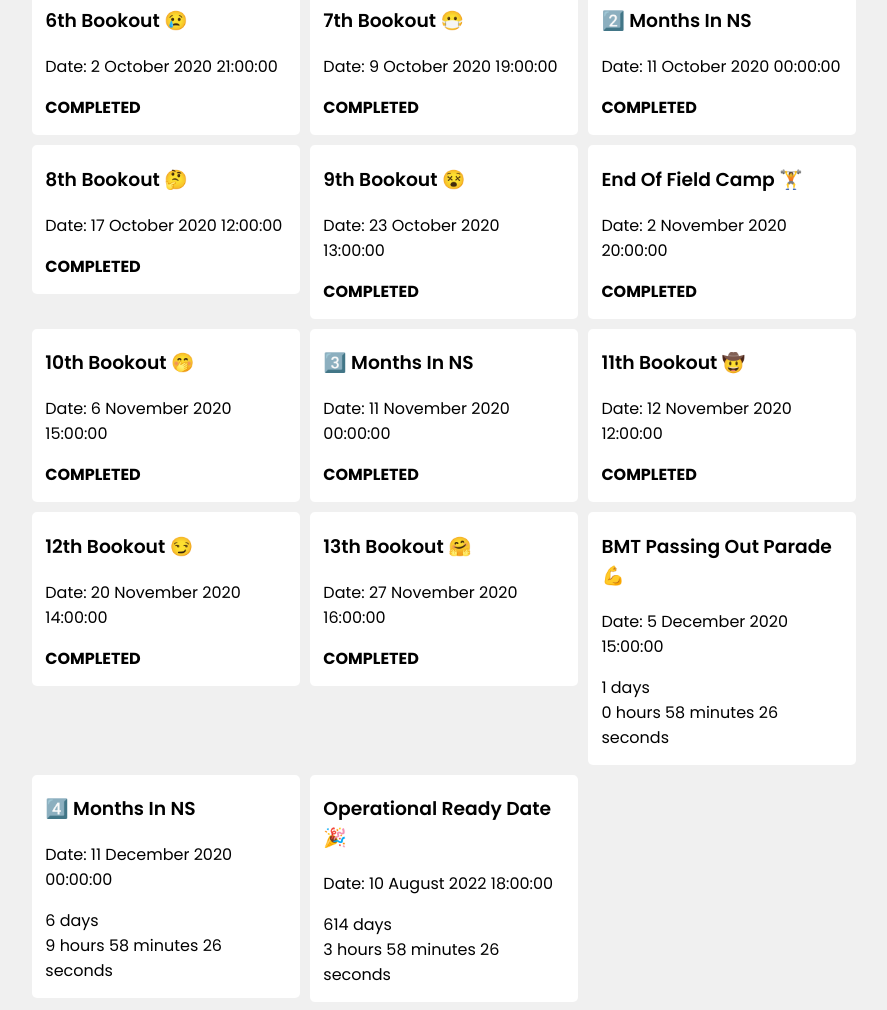
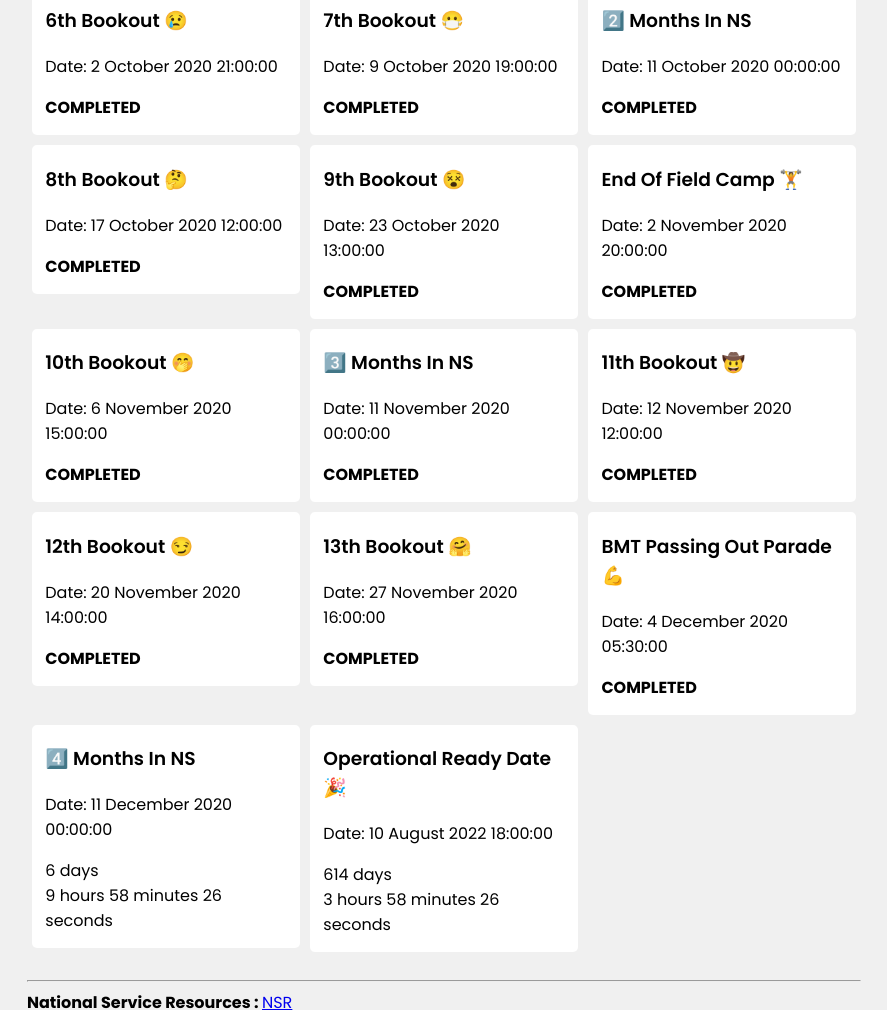
Before and after one commit to ktzy0305/NS-Milestones, a plain HTML site: page index.html in a window 1280 px wide. Shown: the part 740-1750 px from the top of the page, without its empty margins (196-1083 px from the left). Drawn offline with Linux system fonts and the light colour scheme.

Commit message:
Corrected dates

```diff
--- a/css/styles.css
+++ b/css/styles.css
@@ -25,12 +25,9 @@ body{
     padding: 0;
 }
 
-/* NS Completion Percentage */
 .middle{
-    /* text-align: center; */
     display: block;
     margin: auto;
-    /* padding-bottom: 20px; */
 }
 
 /* Progress Bar */
--- a/js/app.js
+++ b/js/app.js
@@ -75,7 +75,7 @@ var milestones = [
     new Milestone("11th Bookout 🤠", new Date("Nov 12, 2020 12:00:00"), "timer-0015"),
     new Milestone("12th Bookout 😏", new Date("Nov 20, 2020 14:00:00"), "timer-0016"),
     new Milestone("13th Bookout 🤗", new Date("Nov 27, 2020 16:00:00"), "timer-0017"),
-    new Milestone("BMT Passing Out Parade 💪", new Date("Dec 5, 2020 15:00:00"), "timer-0018"),
+    new Milestone("BMT Passing Out Parade 💪", new Date("Dec 4, 2020 05:30:00"), "timer-0018"),
     new Milestone("4️⃣ Months In NS", new Date("Dec 11, 2020 00:00:00"), "timer-0019"),
     new Milestone("Operational Ready Date 🎉", new Date("Aug 10, 2022 18:00:00"), "timer-0020"),
 ]
```
